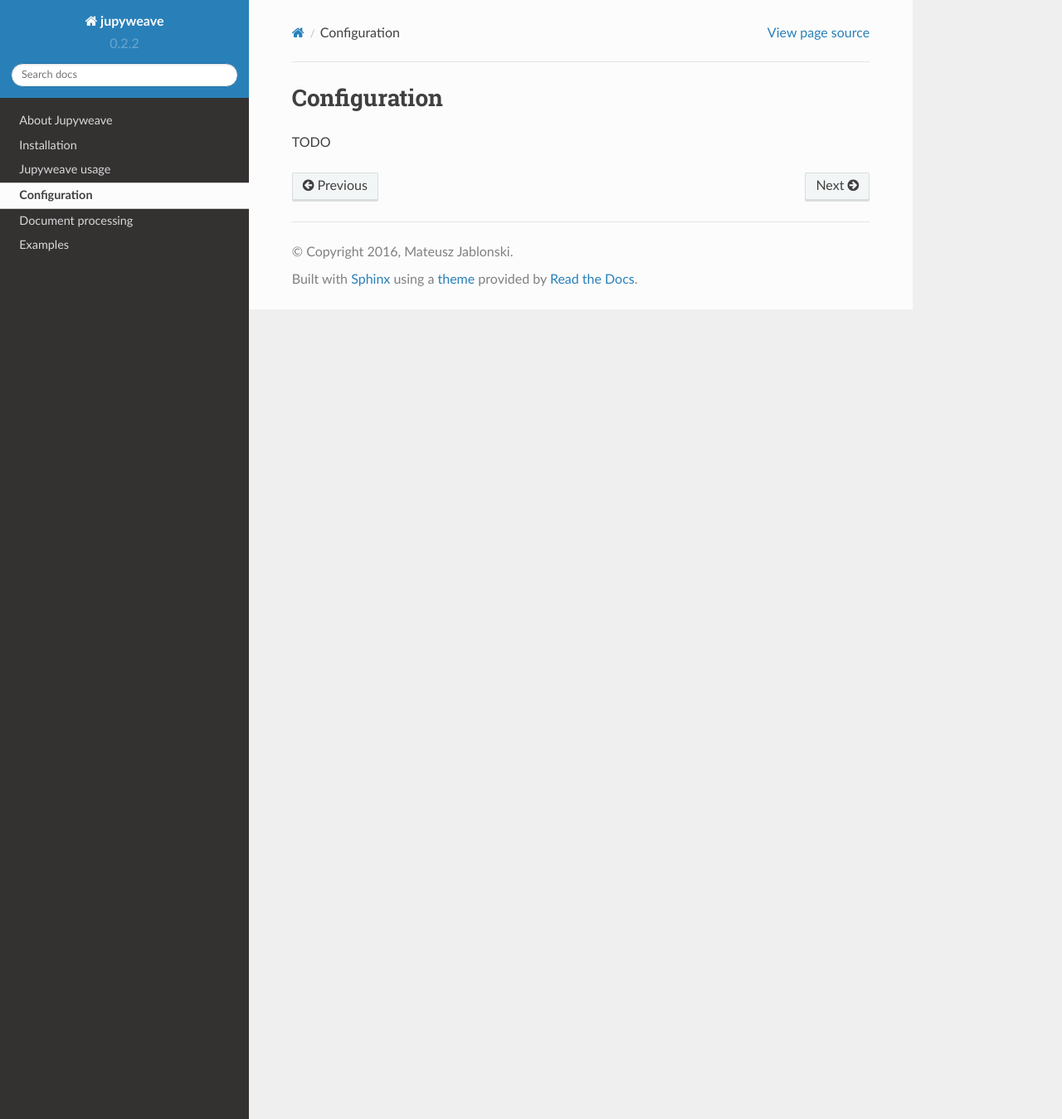
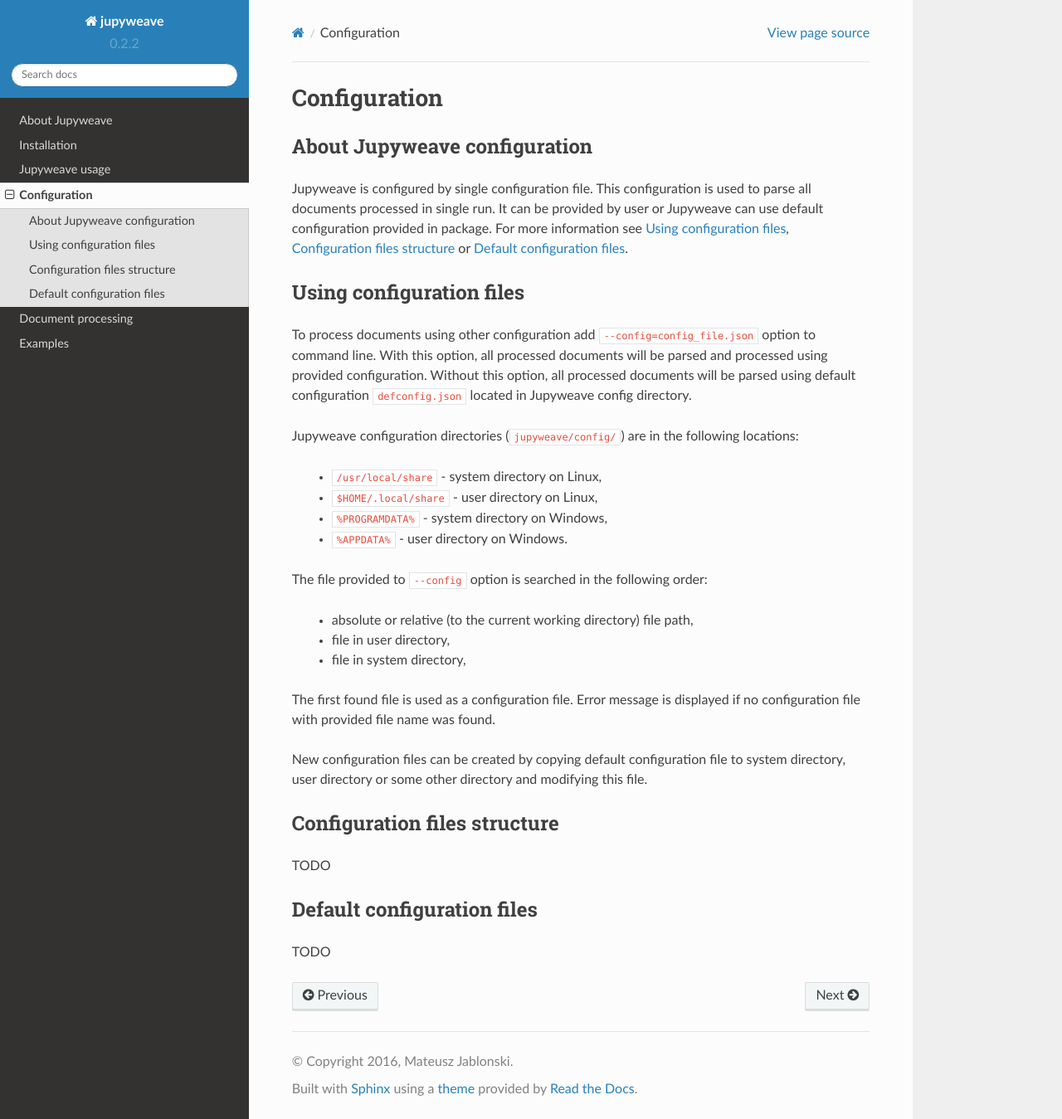
Before and after one commit to jablonskim/jupyweave, a Sphinx documentation site: the page built from docs/source/config.rst, in a window 1280 px wide and 1349 px high. Shown: the whole window at 83% size. Built offline with Sphinx 7.4.7 and the Read the Docs theme 2.0.0, drawn with Linux system fonts in a browser that asks for light colours.

Commit message:
Configuration usage docs

```diff
--- a/docs/source/config.rst
+++ b/docs/source/config.rst
@@ -1,4 +1,57 @@
 Configuration
 =============
 
+
+About Jupyweave configuration
+-----------------------------
+
+Jupyweave is configured by single configuration file.
+This configuration is used to parse all documents processed in single run.
+It can be provided by user or Jupyweave can use default configuration provided in package.
+For more information see :ref:`using-config-files`, :ref:`config-file-structure` or :ref:`def-config-files`.
+
+
+.. _using-config-files:
+
+Using configuration files
+-------------------------
+
+To process documents using other configuration add ``--config=config_file.json`` option to command line.
+With this option, all processed documents will be parsed and processed using provided configuration.
+Without this option, all processed documents will be parsed using default configuration ``defconfig.json``
+located in Jupyweave config directory.
+
+Jupyweave configuration directories (``jupyweave/config/``) are in the following locations:
+
+    * ``/usr/local/share`` - system directory on Linux,
+    * ``$HOME/.local/share`` - user directory on Linux,
+    * ``%PROGRAMDATA%`` - system directory on Windows,
+    * ``%APPDATA%`` - user directory on Windows.
+
+The file provided to ``--config`` option is searched in the following order:
+
+    * absolute or relative (to the current working directory) file path,
+    * file in user directory,
+    * file in system directory,
+
+The first found file is used as a configuration file.
+Error message is displayed if no configuration file with provided file name was found.
+
+New configuration files can be created by copying default configuration file to system directory,
+user directory or some other directory and modifying this file.
+
+
+.. _config-file-structure:
+
+Configuration files structure
+-----------------------------
+
 TODO
+
+
+.. _def-config-files:
+
+Default configuration files
+---------------------------
+
+TODO
```
Also changed, not shown: docs/source/usage.rst (+17 -0 lines).
